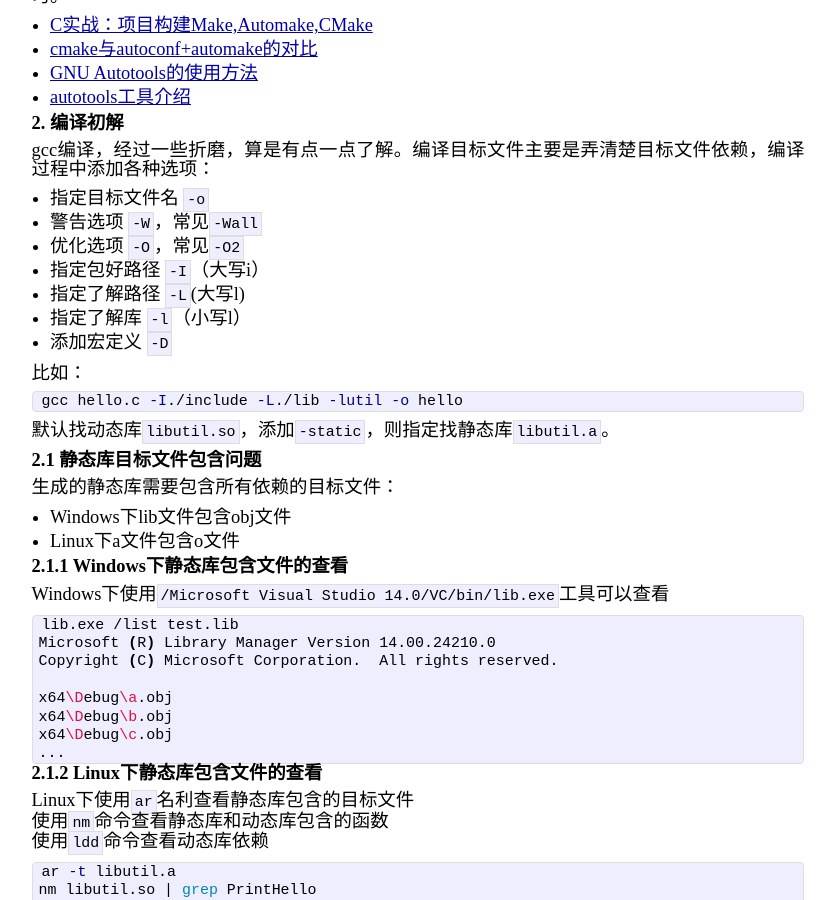
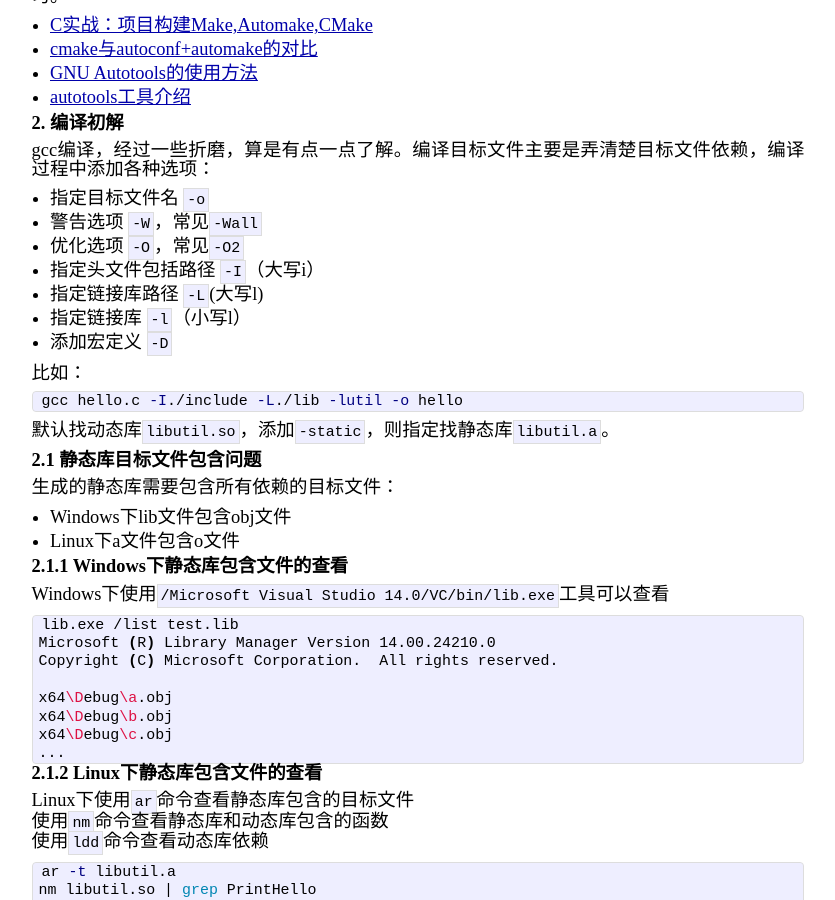
Before and after one commit to hhuangllei/hhuangllei.github.io, a Jekyll site: the page built from _posts/2016-09-06-cmake-1.md, in a window 1280 px wide and 900 px high, scrolled down 389 px. Shown: the whole window, without its empty margins (222-1057 px from the left). Built offline with Jekyll 4.4.1, drawn with Linux system fonts in a browser that asks for light colours; comment, search, counter and statistics services are not loaded.

Commit message:
修复一些博文错误

````diff
--- a/_posts/2016-09-06-cmake-1.md
+++ b/_posts/2016-09-06-cmake-1.md
@@ -23,9 +23,9 @@ gcc编译，经过一些折磨，算是有点一点了解。编译目标文件
 * 指定目标文件名 `-o`
 * 警告选项 `-W`，常见`-Wall`
 * 优化选项 `-O`，常见`-O2`
-* 指定包好路径 `-I`（大写i）
-* 指定了解路径 `-L`(大写l)
-* 指定了解库 `-l`（小写l）
+* 指定头文件包括路径 `-I`（大写i）
+* 指定链接库路径 `-L`(大写l)
+* 指定链接库 `-l`（小写l）
 * 添加宏定义 `-D`
 
 比如：
@@ -56,7 +56,7 @@ x64\Debug\c.obj
 ```
 
 #### 2.1.2 Linux下静态库包含文件的查看
-Linux下使用`ar`名利查看静态库包含的目标文件
+Linux下使用`ar`命令查看静态库包含的目标文件
 使用`nm`命令查看静态库和动态库包含的函数
 使用`ldd`命令查看动态库依赖
 
````
Also changed, not shown: _posts/2016-09-18-command-in-linux.md (+1 -0 lines).
